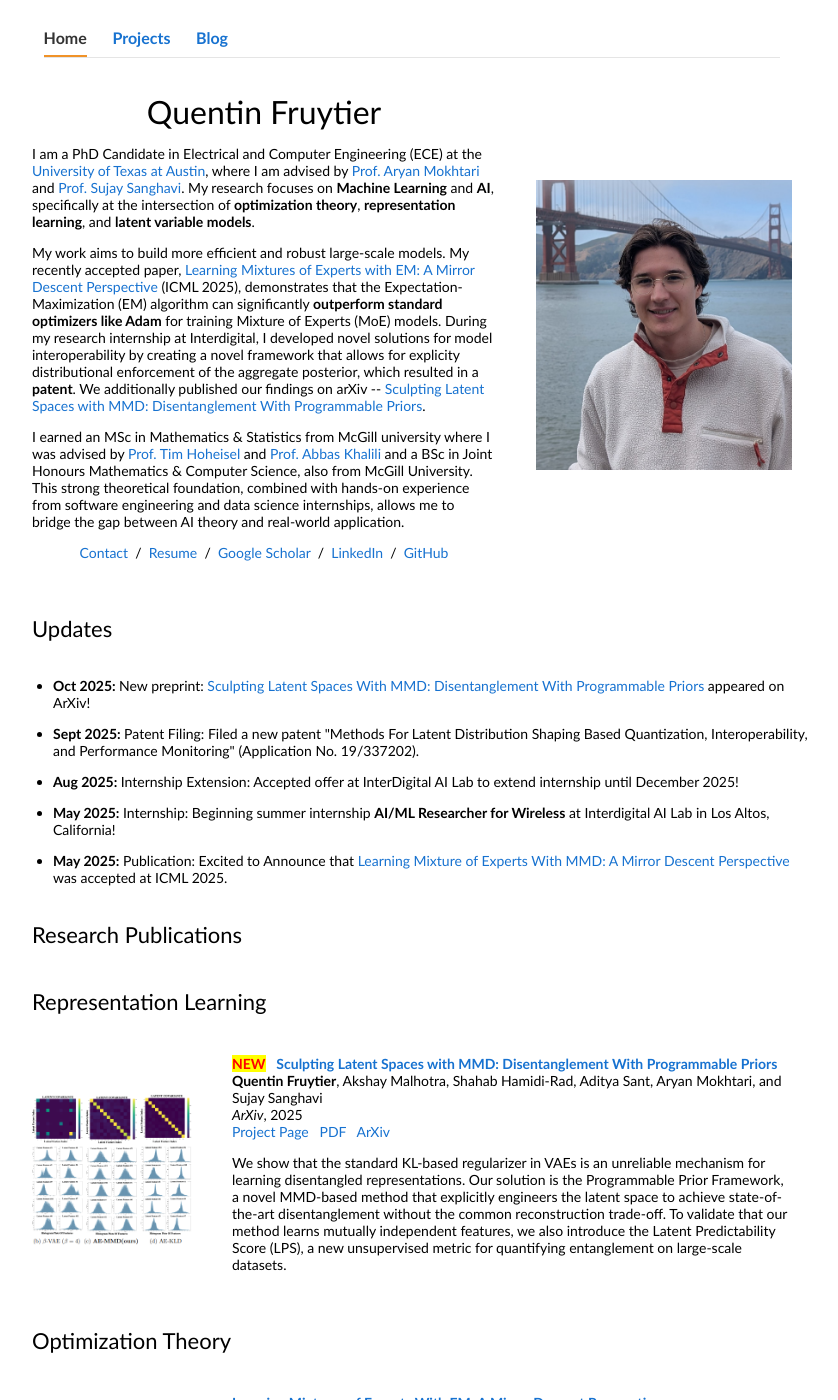
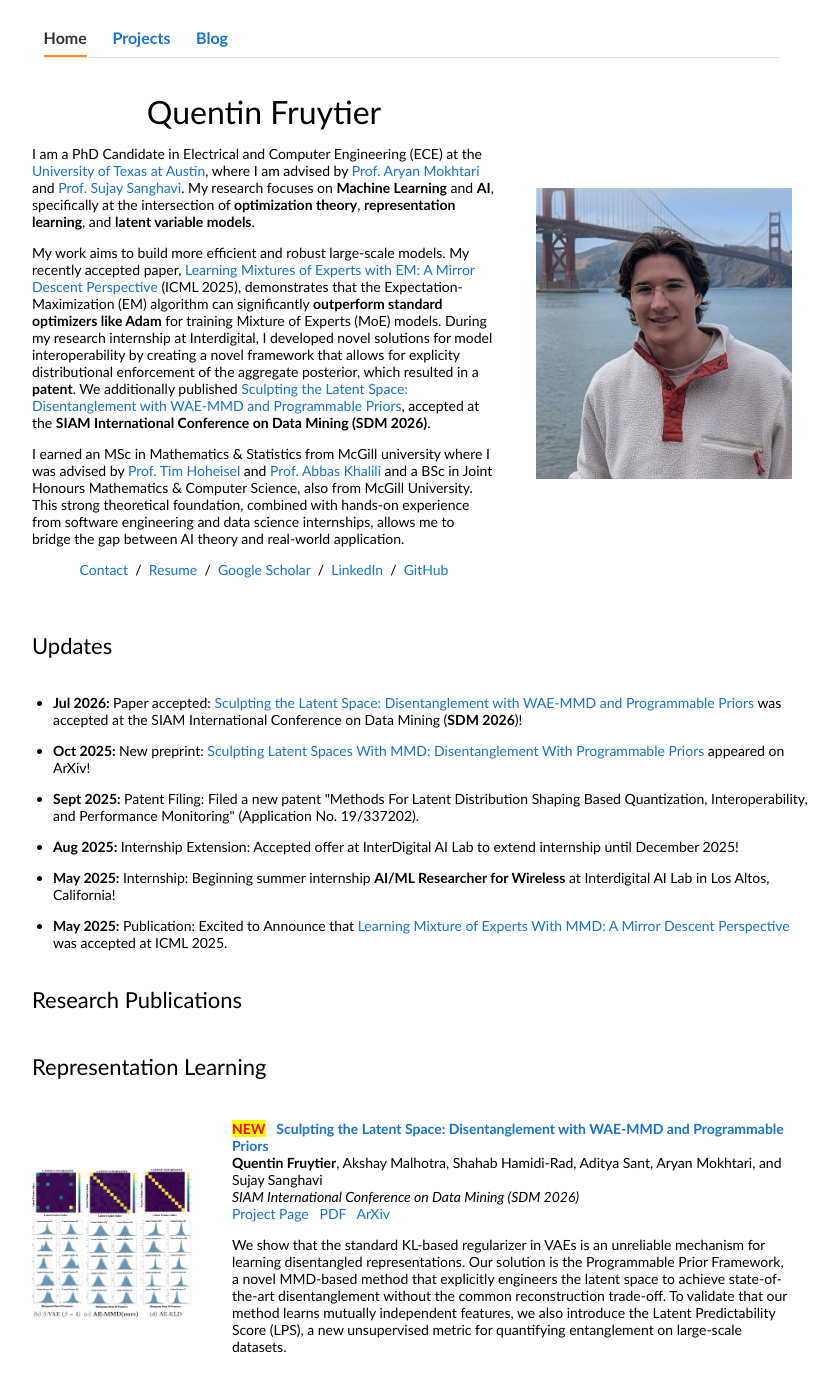
Before and after one commit to Quentin-Fruytier/Quentin-Fruytier.github.io, a Jekyll site: the page built from index.html, in a window 1280 px wide and 1400 px high. Shown: the whole window, without its empty margins (228-1066 px from the left). Built offline with Jekyll 4.4.1, drawn with Linux system fonts in a browser that asks for light colours.

Commit message:
Home: Sculpting paper renamed + accepted at SDM 2026 (title, venue, update)

```diff
--- a/index.html
+++ b/index.html
@@ -14,7 +14,7 @@ title: Home
                     I am a PhD Candidate in Electrical and Computer Engineering (ECE) at the <a href="https://www.utexas.edu/">University of Texas at Austin</a>, where I am advised by <a href="https://sites.utexas.edu/mokhtari/">Prof. Aryan Mokhtari</a> and <a href="https://sites.utexas.edu/sanghavi/">Prof. Sujay Sanghavi</a>. My research focuses on <strong>Machine Learning</strong> and <strong>AI</strong>, specifically at the intersection of <strong>optimization theory</strong>, <strong>representation learning</strong>, and <strong>latent variable models</strong>.
                 </p>
                 <p>
-                    My work aims to build more efficient and robust large-scale models. My recently accepted paper, <a href="https://proceedings.mlr.press/v267/fruytier25a.html">Learning Mixtures of Experts with EM: A Mirror Descent Perspective</a> (ICML 2025), demonstrates that the Expectation-Maximization (EM) algorithm can significantly <strong>outperform standard optimizers like Adam</strong> for training Mixture of Experts (MoE) models. During my research internship at Interdigital, I developed novel solutions for model interoperability by creating a novel framework that allows for explicity distributional enforcement of the aggregate posterior, which resulted in a <strong>patent</strong>. We additionally published our findings on arXiv -- <a href="https://arxiv.org/abs/2510.11953"> Sculpting Latent Spaces with MMD: Disentanglement With Programmable Priors</a>.
+                    My work aims to build more efficient and robust large-scale models. My recently accepted paper, <a href="https://proceedings.mlr.press/v267/fruytier25a.html">Learning Mixtures of Experts with EM: A Mirror Descent Perspective</a> (ICML 2025), demonstrates that the Expectation-Maximization (EM) algorithm can significantly <strong>outperform standard optimizers like Adam</strong> for training Mixture of Experts (MoE) models. During my research internship at Interdigital, I developed novel solutions for model interoperability by creating a novel framework that allows for explicity distributional enforcement of the aggregate posterior, which resulted in a <strong>patent</strong>. We additionally published <a href="https://arxiv.org/abs/2510.11953">Sculpting the Latent Space: Disentanglement with WAE-MMD and Programmable Priors</a>, accepted at the <strong>SIAM International Conference on Data Mining (SDM 2026)</strong>.
                 </p>
                 <p>
                     I earned an MSc in Mathematics & Statistics from McGill university where I was advised by <a href="https://www.mcgill.ca/mathstat/tim-hoheisel">Prof. Tim Hoheisel</a> and <a href="https://www.mcgill.ca/mathstat/abbas-khalili">Prof. Abbas Khalili</a> and a BSc in Joint Honours Mathematics & Computer Science, also from McGill University. This strong theoretical foundation, combined with hands-on experience from software engineering and data science internships, allows me to bridge the gap between AI theory and real-world application.
@@ -46,6 +46,8 @@ title: Home
       <!--========================================================================================== -->
           <td>
             <ul>
+              <li><b>Jul 2026: </b> Paper accepted: <a href="https://arxiv.org/abs/2510.11953">Sculpting the Latent Space: Disentanglement with WAE-MMD and Programmable Priors</a> was accepted at the SIAM International Conference on Data Mining (<strong>SDM 2026</strong>)!</li>
+              <p></p>
               <li><b>Oct 2025: </b> New preprint: <a href="https://arxiv.org/abs/2510.11953">Sculpting Latent Spaces With MMD: Disentanglement With Programmable Priors</a> appeared on ArXiv!</li>
               <p></p>
               <li><b>Sept 2025: </b> Patent Filing: Filed a new patent "Methods For Latent Distribution Shaping Based Quantization, Interoperability, and Performance Monitoring" (Application No. 19/337202). </li>
@@ -110,11 +112,11 @@ title: Home
             </td>
             <td style="padding:20px;width:75%;vertical-align:middle">
               <mark style="color:red"><b>NEW</b></mark> &nbsp
-              <a href="https://arxiv.org/abs/2510.11953"><papertitle>Sculpting Latent Spaces with MMD: Disentanglement With Programmable Priors</papertitle></a>
+              <a href="https://arxiv.org/abs/2510.11953"><papertitle>Sculpting the Latent Space: Disentanglement with WAE-MMD and Programmable Priors</papertitle></a>
               <br>
               <strong>Quentin Fruytier</strong>, Akshay Malhotra, Shahab Hamidi-Rad, Aditya Sant, Aryan Mokhtari, and Sujay Sanghavi
               <br>
-              <em>ArXiv</em>, 2025
+              <em>SIAM International Conference on Data Mining (SDM 2026)</em>
               <br>
               <!-- <a href="https://openreview.net/</a> &nbsp -->
               <a href="https://github.com/Quentin-Fruytier/Sculpting-Latent-Spaces-With-MMD">Project Page</a> &nbsp
```
